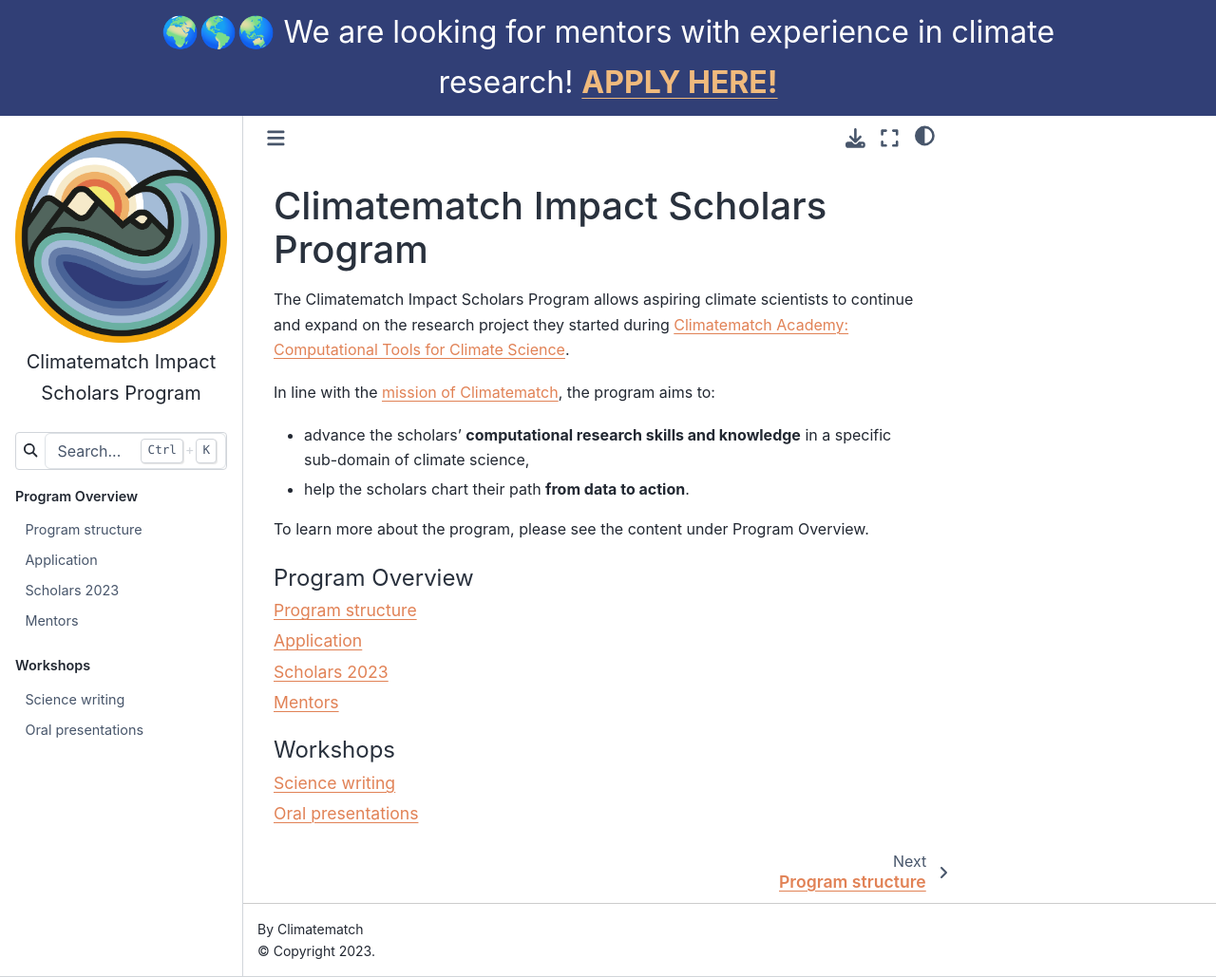
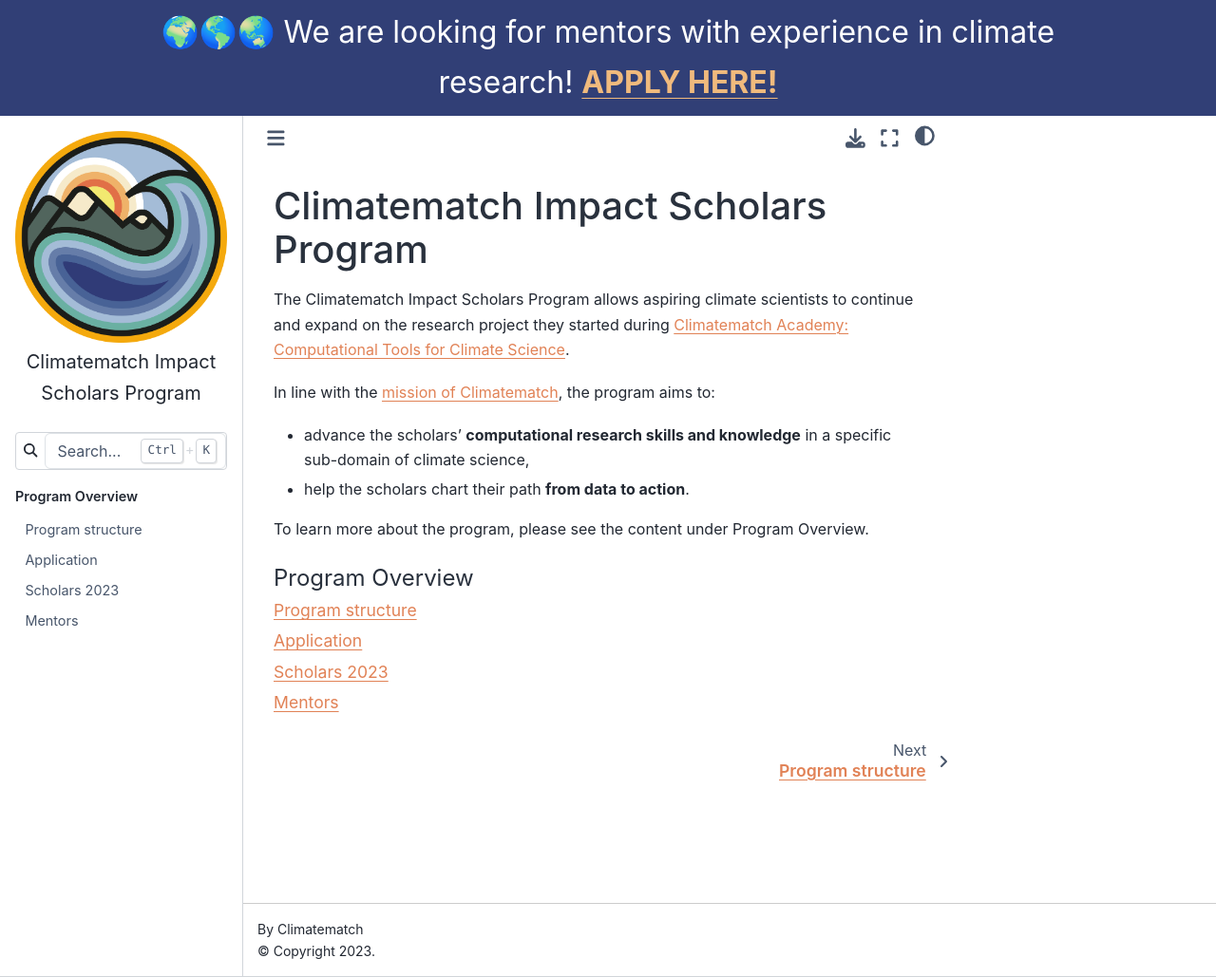
Before and after one commit to zanemit/cisp, a Jupyter Book: the page built from info/intro.md, in a window 1280 px wide and 1029 px high. Shown: the whole window at 95% size. Built offline with Jupyter Book 1.0.4 settings and Sphinx 7.4.7 and the Sphinx Book theme 1.1.4, drawn with Linux system fonts in a browser that asks for light colours.

Commit message:
Remove workshops from build

```diff
--- a/_toc.yml
+++ b/_toc.yml
@@ -13,9 +13,3 @@
     title: Scholars 2023
   - file: info/mentors
     title: Mentors
-- caption: Workshops
-  chapters:
-  - file: workshops/science_writing
-    title: Science writing
-  - file: workshops/oral_presentations
-    title: Oral presentations
```
